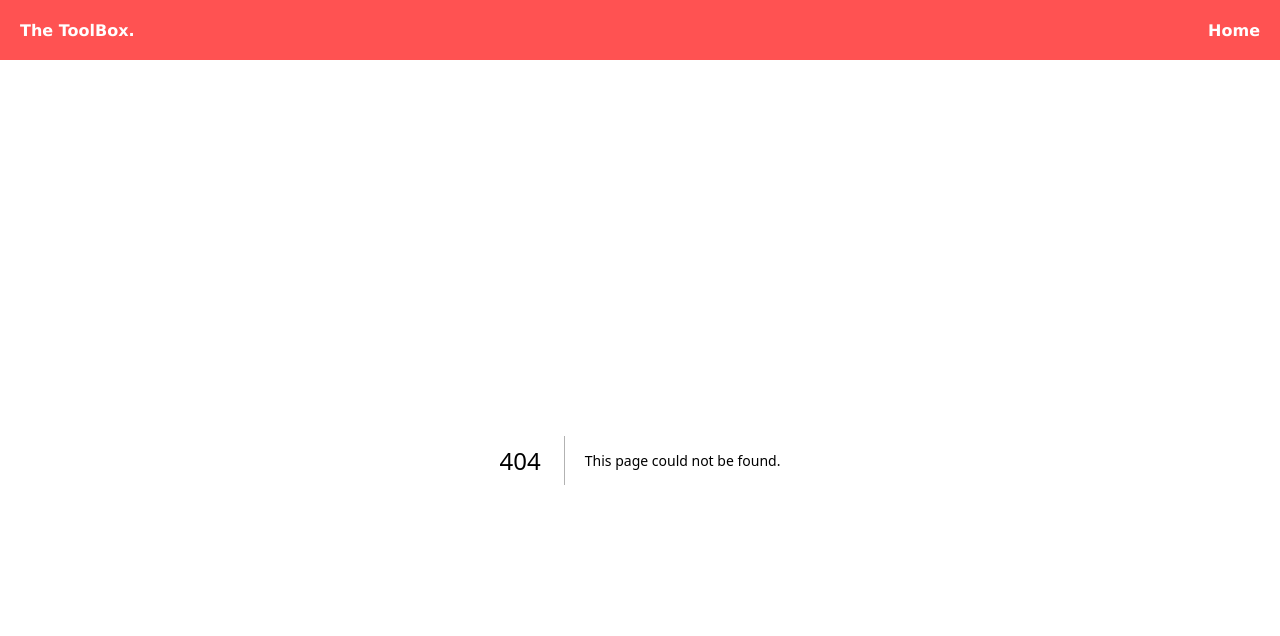
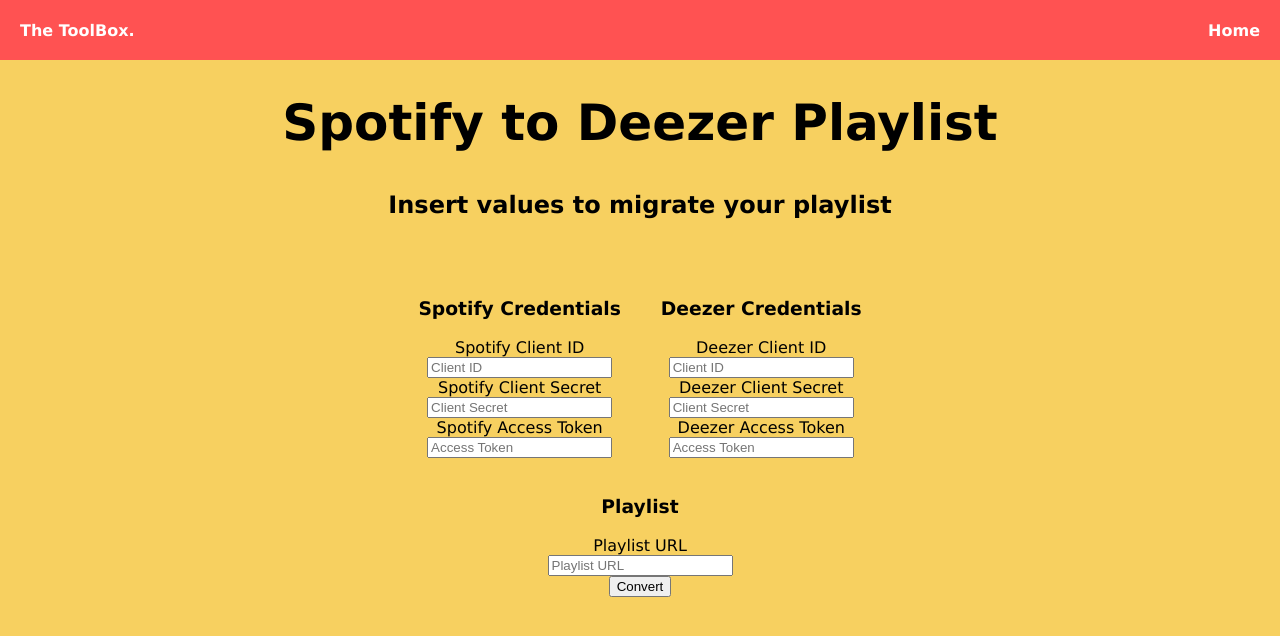
Before and after one commit to joselozano2003/Toolbox, a Next.js app: page /spotify in a window 1280 px wide. Before the commit this address had no page. Shown: the top 636 px of the page. Built offline with nearby package versions, Linux system fonts and the light colour scheme.

Commit message:
Initiated Spotify -> Deezer

```diff
--- /dev/null
+++ b/app/spotify/SpotifyConvertor.tsx
@@ -0,0 +1,125 @@
+'use client';
+
+import React, { useState } from 'react';
+import styles from '@/styles/Spotify.module.css';
+
+export default function SpotifyConvertor() {
+    const [spotifyClient, setSpotifyClient] = useState({
+        client: '',
+        secret: '',
+        token: '',
+    });
+
+    const [deezerClient, setDeezerClient] = useState({
+        client: '',
+        secret: '',
+        token: '',
+    });
+
+    const [playlist, setPlaylist] = useState('');
+
+    function handleClick() {
+        console.log(spotifyClient);
+        console.log(deezerClient);
+        console.log(playlist);
+    }
+
+    return (
+        <div className={styles.parent}>
+            <h2 className={styles.subtitle}>Insert values to migrate your playlist</h2>
+            <div className={styles.formContainer}>
+                <div className={styles.subContainer}>
+                    <h3 className={styles.subtitle}>Spotify Credentials</h3>
+                    <form className={styles.form}>
+                        <label htmlFor="spotify-client">Spotify Client ID</label>
+                        <input
+                        type="text"
+                        id="spotify-client"
+                        name="spotify"
+                        placeholder="Client ID"
+                        value={spotifyClient.client}
+                        onChange={(e) =>
+                            setSpotifyClient({ ...spotifyClient, client: e.target.value })
+                        }
+                        />
+                        <label htmlFor="spotify-secret">Spotify Client Secret</label>
+                        <input
+                        type="text"
+                        id="spotify-secret"
+                        name="spotify"
+                        placeholder="Client Secret"
+                        value={spotifyClient.secret}
+                        onChange={(e) =>
+                            setSpotifyClient({ ...spotifyClient, secret: e.target.value })
+                        }
+                        />
+                        <label htmlFor="spotify-token">Spotify Access Token</label>
+                        <input
+                        type="text"
+                        id="spotify-token"
+                        name="spotify"
+                        placeholder="Access Token"
+                        value={spotifyClient.token}
+                        onChange={(e) =>
+                            setSpotifyClient({ ...spotifyClient, token: e.target.value })
+                        }
+                        />
+                    </form>
+                </div>
+                <div className={styles.subContainer}>
+                        <h3 className={styles.subtitle}>Deezer Credentials</h3>
+                        <form className={styles.form}>
+                            <label htmlFor="deezer-client">Deezer Client ID</label>
+                            <input
+                            type="text"
+                            id="deezer-client"
+                            name="deezer"
+                            placeholder="Client ID"
+                            value={deezerClient.client}
+                            onChange={(e) =>
+                                setDeezerClient({ ...deezerClient, client: e.target.value })
+                            }
+                            />
+                            <label htmlFor="deezer-secret">Deezer Client Secret</label>
+                            <input
+                            type="text"
+                            id="deezer-secret"
+                            name="deezer"
+                            placeholder="Client Secret"
+                            value={deezerClient.secret}
+                            onChange={(e) =>
+                                setDeezerClient({ ...deezerClient, secret: e.target.value })
+                            }
+                            />
+                            <label htmlFor="deezer-token">Deezer Access Token</label>
+                            <input
+                            type="text"
+                            id="deezer-token"
+                            name="deezer"
+                            placeholder="Access Token"
+                            value={deezerClient.token}
+                            onChange={(e) =>
+                                setDeezerClient({ ...deezerClient, token: e.target.value })
+                            }
+                            />
+                        </form>
+                    </div>
+            </div>
+            <h3>Playlist</h3>
+            <form className={styles.form}>
+                <label htmlFor="playlist">Playlist URL</label>
+                <input
+                type="text"
+                id="playlist"
+                name="playlist"
+                placeholder="Playlist URL"
+                value={playlist}
+                onChange={(e) => setPlaylist(e.target.value)}
+                />
+            </form>
+            <button onClick={handleClick} className={styles.button}>
+                Convert
+            </button>
+        </div>
+    );
+}
--- /dev/null
+++ b/app/spotify/page.tsx
@@ -0,0 +1,15 @@
+import SpotifyConvertor from "./SpotifyConvertor";
+
+export const metadata = {
+    title: 'Spotify Convertor',
+    description: 'Home page',
+};
+
+export default async function PDF() {
+    return(
+        <div style={{margin: '0 20px'}}>
+            <h1 className="title">Spotify to Deezer Playlist</h1>
+            <SpotifyConvertor />
+        </div>
+    )
+}
--- /dev/null
+++ b/styles/Spotify.module.css
@@ -0,0 +1,26 @@
+.parent{
+    display: flex;
+    flex-direction: column;
+    align-items: center;
+}
+
+.subtitle{
+    text-align: center;
+}
+
+.formContainer{
+    display: flex;
+    flex-direction: row;
+    align-items: center;
+    margin-top: 20px;
+
+}
+.form{
+    display: flex;
+    flex-direction: column;
+    align-items: center;
+}
+
+.subContainer{
+    margin: 20px;
+}
```
Also changed, not shown: app/youtube/page.tsx (deleted, +0 -13 lines), constants/index.ts (+6 -6 lines), package.json (+7 -1 lines), 1 other file (tests, documents, lock files or other folders).
